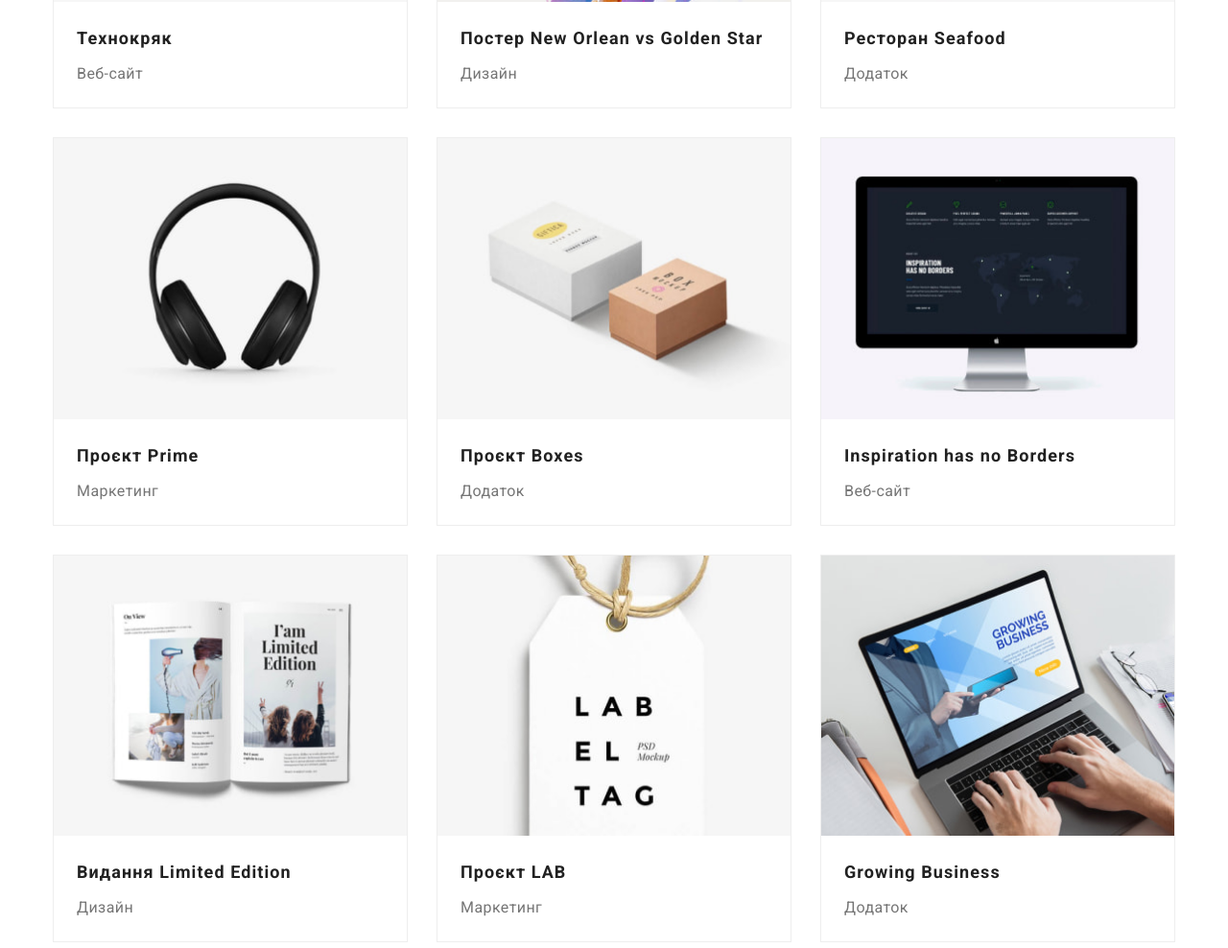
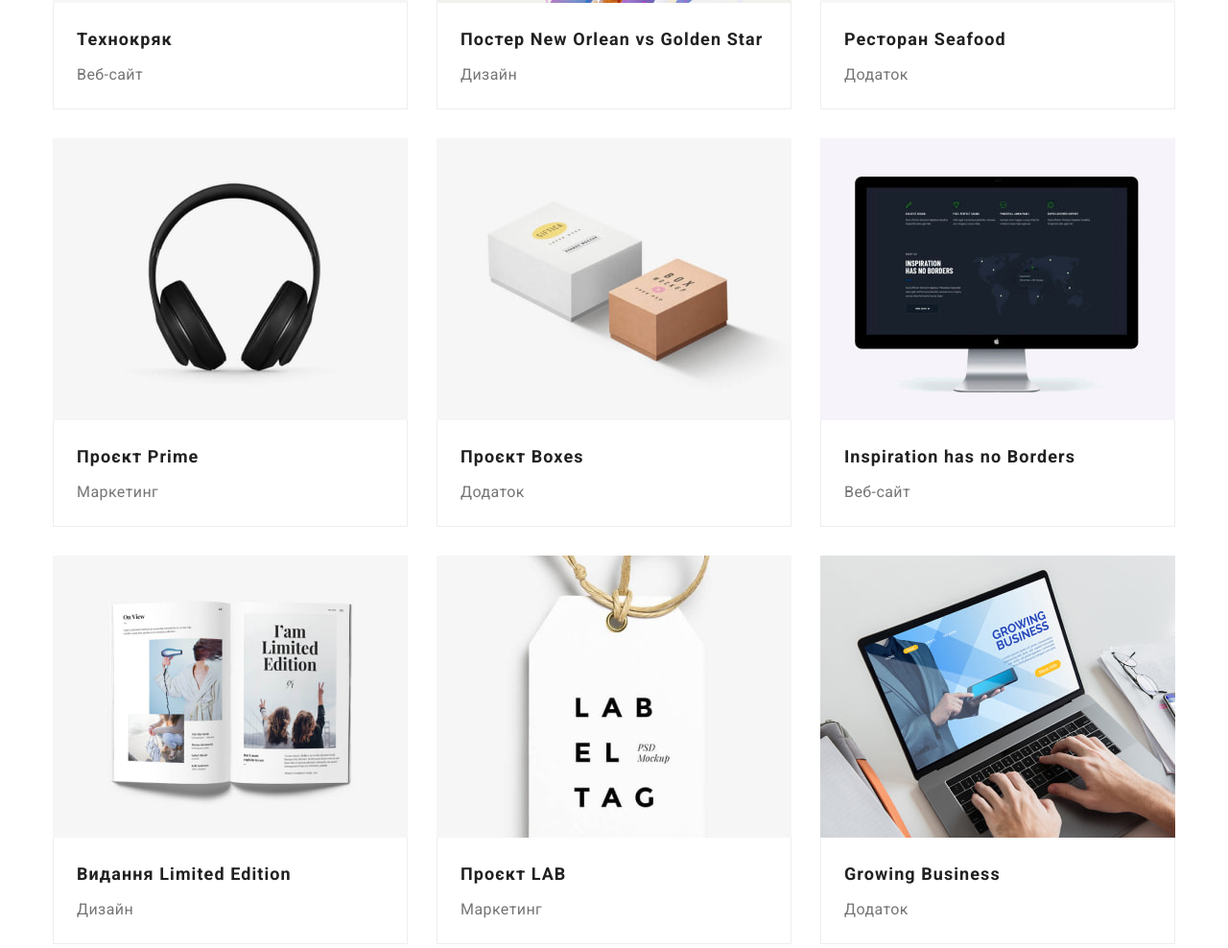
Before and after one commit to yuriy0790/goit-markup-hw-03, a plain HTML site: page portfolio.html in a window 1280 px wide. Shown: the part 556-1544 px from the top of the page at 96% size. Drawn offline with nearby package versions, Linux system fonts and the light colour scheme.

Commit message:
fix:borders on preview items

```diff
--- a/css/styles.css
+++ b/css/styles.css
@@ -346,16 +346,18 @@ body {
 }
 .projects-preview-list .list-item {
   margin: 15px;
-  padding-bottom: 20px;
-  border: 1px solid #eeeeee;
   width: 370px;
 }
-
-.projects-preview-list .project-preview-name {
-  margin-top: 20px;
+.project-container {
+  padding-top: 20px;
+  padding-bottom: 20px;
   padding-left: 24px;
   padding-right: 24px;
-
+  border-right: 1px solid #eeeeee;
+  border-bottom: 1px solid #eeeeee;
+  border-left: 1px solid #eeeeee;
+}
+.projects-preview-list .project-preview-name {
   color: var(--title-primary-text-color);
   /* font-weight: 700; значение для заголовков умолчанию*/
   font-size: 18px;
@@ -364,8 +366,6 @@ body {
 }
 .projects-preview-list .project-type {
   margin-top: 4px;
-  padding-left: 24px;
-  padding-right: 24px;
   /* font-weight: 400; значение для параграфа умолчанию */
   font-size: 16px;
   line-height: 1.88;
--- a/portfolio.html
+++ b/portfolio.html
@@ -103,8 +103,10 @@
                 src="./images/portfolio/technokriak.jpg"
                 alt="сторінка у соцмережі з фотографіями на екрані ноутбука"
               />
+              <div class="project-container">
                 <h2 class="project-preview-name">Технокряк</h2>
                 <p class="project-type">Веб-сайт</p>
+              </div>
             </li>
             <li class="list-item">
               <img
@@ -112,10 +114,12 @@
                 alt="два баскетболісти борються за м'яч "
                 width="370"
               />
+              <div class="project-container">
                 <h2 class="project-preview-name">
                   Постер New Orlean vs Golden Star
                 </h2>
                 <p class="project-type">Дизайн</p>
+              </div>
             </li>
             <li class="list-item">
               <img
@@ -123,8 +127,10 @@
                 alt="логотип ресторану-лосось"
                 width="370"
               />
+              <div class="project-container">
                 <h2 class="project-preview-name">Ресторан Seafood</h2>
                 <p class="project-type">Додаток</p>
+              </div>
             </li>
             <li class="list-item">
               <img
@@ -132,8 +138,10 @@
                 alt="чорні великі навушники"
                 width="370"
               />
+              <div class="project-container">
                 <h2 class="project-preview-name">Проєкт Prime</h2>
                 <p class="project-type">Маркетинг</p>
+              </div>
             </li>
             <li class="list-item">
               <img
@@ -141,8 +149,10 @@
                 alt="біла і коричнева коробочки стоять поруч"
                 width="370"
               />
+              <div class="project-container">
                 <h2 class="project-preview-name">Проєкт Boxes</h2>
                 <p class="project-type">Додаток</p>
+              </div>
             </li>
             <li class="list-item">
               <img
@@ -150,8 +160,10 @@
                 alt="веб-сайт з картою світу на екрані монітора"
                 width="370"
               />
+              <div class="project-container">
                 <h2 class="project-preview-name">Inspiration has no Borders</h2>
                 <p class="project-type">Веб-сайт</p>
+              </div>
             </li>
             <li class="list-item">
               <img
@@ -159,8 +171,10 @@
                 alt="розгорнута книга"
                 width="370"
               />
+              <div class="project-container">
                 <h2 class="project-preview-name">Видання Limited Edition</h2>
                 <p class="project-type">Дизайн</p>
+              </div>
             </li>
             <li class="list-item">
               <img
@@ -168,8 +182,10 @@
                 alt="логотип проєкту LAB у вигляді бірки зі шнурком"
                 width="370"
               />
+              <div class="project-container">
                 <h2 class="project-preview-name">Проєкт LAB</h2>
                 <p class="project-type">Маркетинг</p>
+              </div>
             </li>
             <li class="list-item">
               <img
@@ -177,8 +193,10 @@
                 alt="сторінка веб-сайту відкрита на ноутбуці"
                 width="370"
               />
+              <div class="project-container">
                 <h2 class="project-preview-name">Growing Business</h2>
                 <p class="project-type">Додаток</p>
+              </div>
             </li>
           </ul>
         </div>
```
Lines whose indentation alone changed are shown as unchanged.
